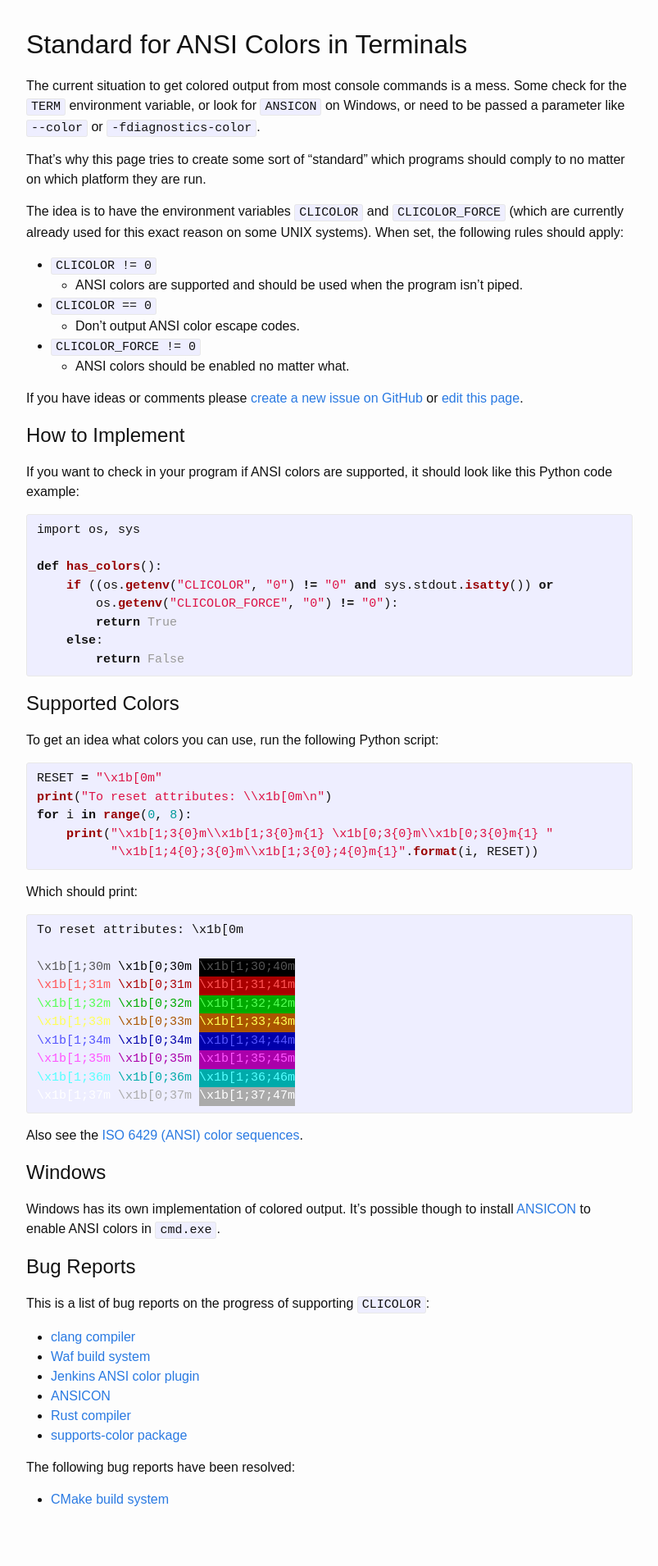
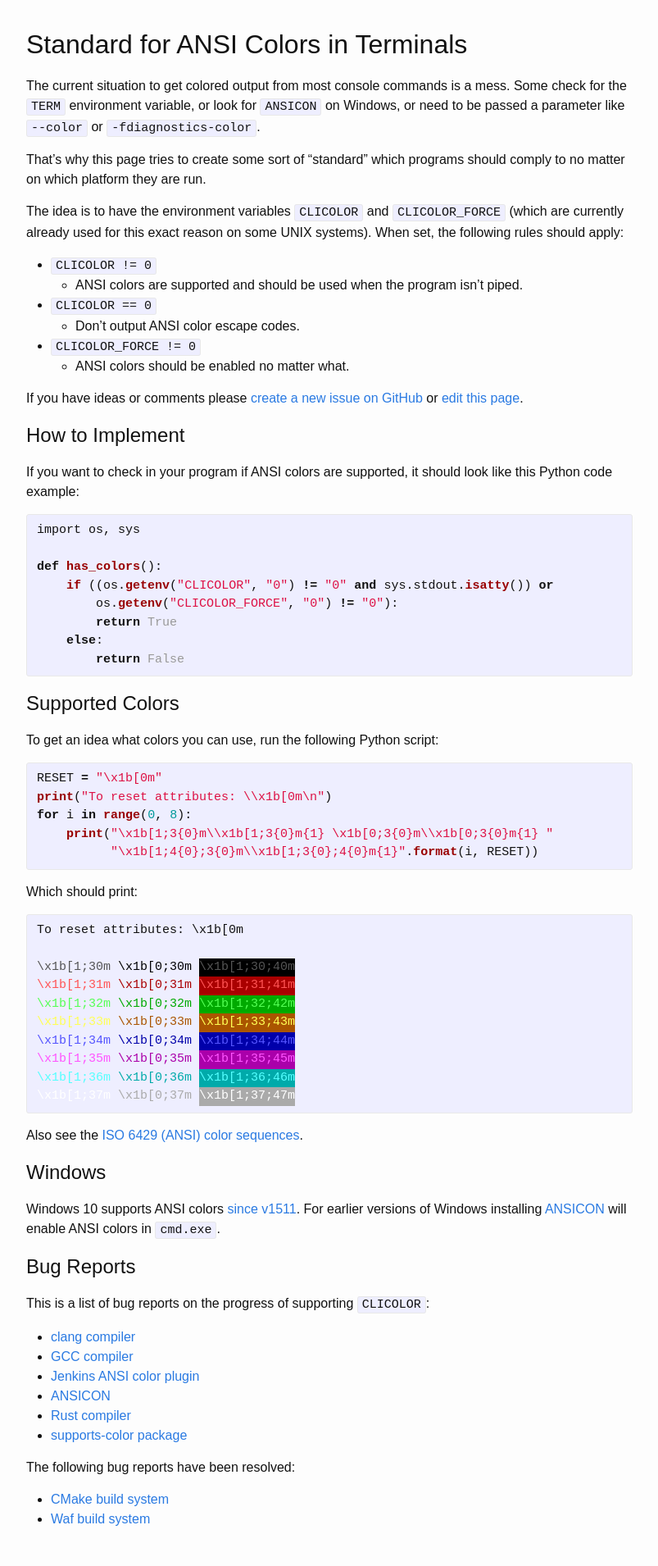
Before and after one commit to jhasse/clicolors, a Jekyll site: the page built from index.md, in a window 1280 px wide. Shown: the whole page at 82% size, without its empty margins (238-1041 px from the left). Built offline with Jekyll 4.4.1, drawn with Linux system fonts in a browser that asks for light colours; before the commit the page ends 1886 px from its top, so only the background shows below that.

Commit message:
ANSI color support in Windows 10

```diff
--- a/index.md
+++ b/index.md
@@ -76,15 +76,16 @@ Also see the [ISO 6429 (ANSI) color sequences](http://www.perpetualpc.net/6429_c
 
 ## Windows
 
-Windows has its own implementation of colored output. It's possible though
-to install [ANSICON](https://github.com/adoxa/ansicon) to enable ANSI colors in `cmd.exe`.
+Windows 10 supports ANSI colors [since v1511](https://www.reddit.com/r/Windows10/comments/44czox/windows_10_v1511_adds_support_for_ansi_escape/).
+For earlier versions of Windows installing [ANSICON](https://github.com/adoxa/ansicon) will
+enable ANSI colors in `cmd.exe`.
 
 ## Bug Reports
 
 This is a list of bug reports on the progress of supporting `CLICOLOR`:
 
  * [clang compiler](https://llvm.org/bugs/show_bug.cgi?id=23609)
- * [Waf build system](https://github.com/waf-project/waf/issues/1555)
+ * [GCC compiler](https://gcc.gnu.org/bugzilla/show_bug.cgi?id=80271)
  * [Jenkins ANSI color plugin](https://github.com/dblock/jenkins-ansicolor-plugin/issues/51)
  * [ANSICON](https://github.com/adoxa/ansicon/issues/77)
  * [Rust compiler](https://github.com/rust-lang/rust/pull/27867)
```
Also changed, not shown: other parts of index.md (+1 -0 lines).
